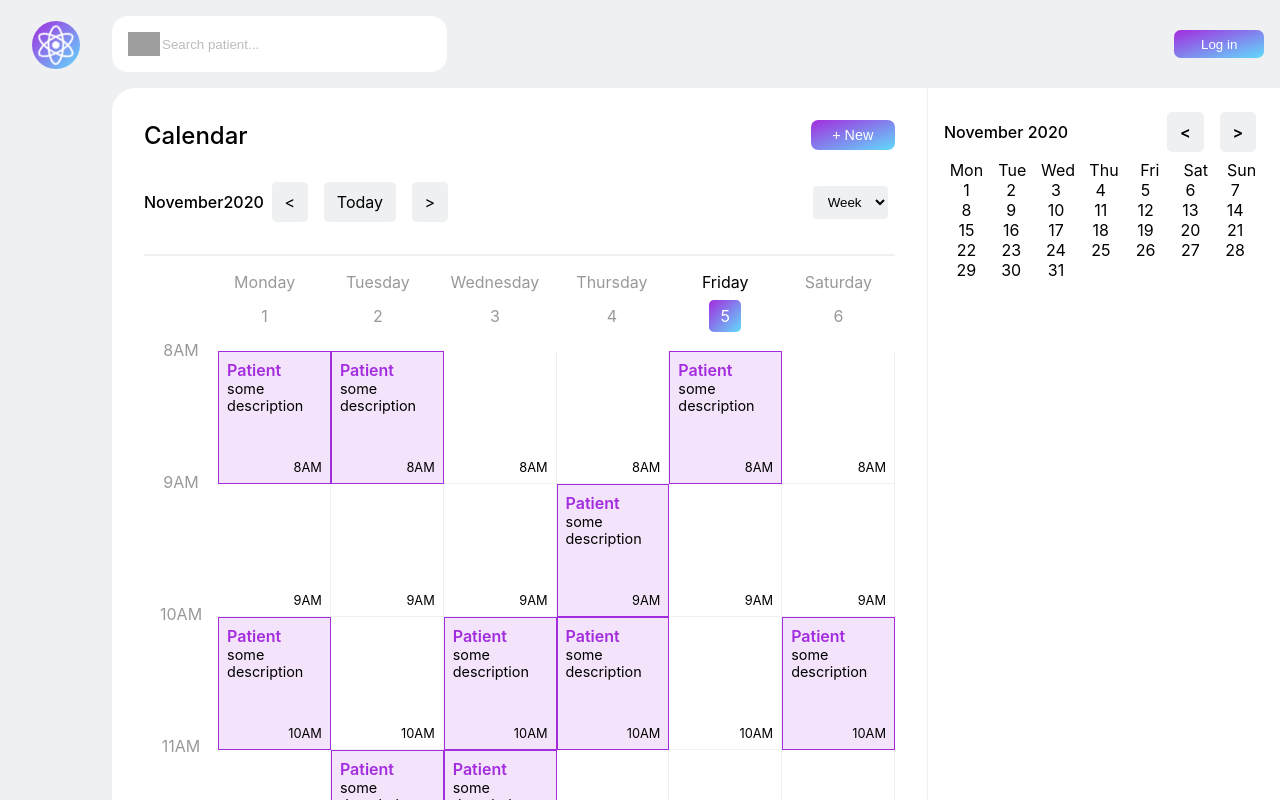
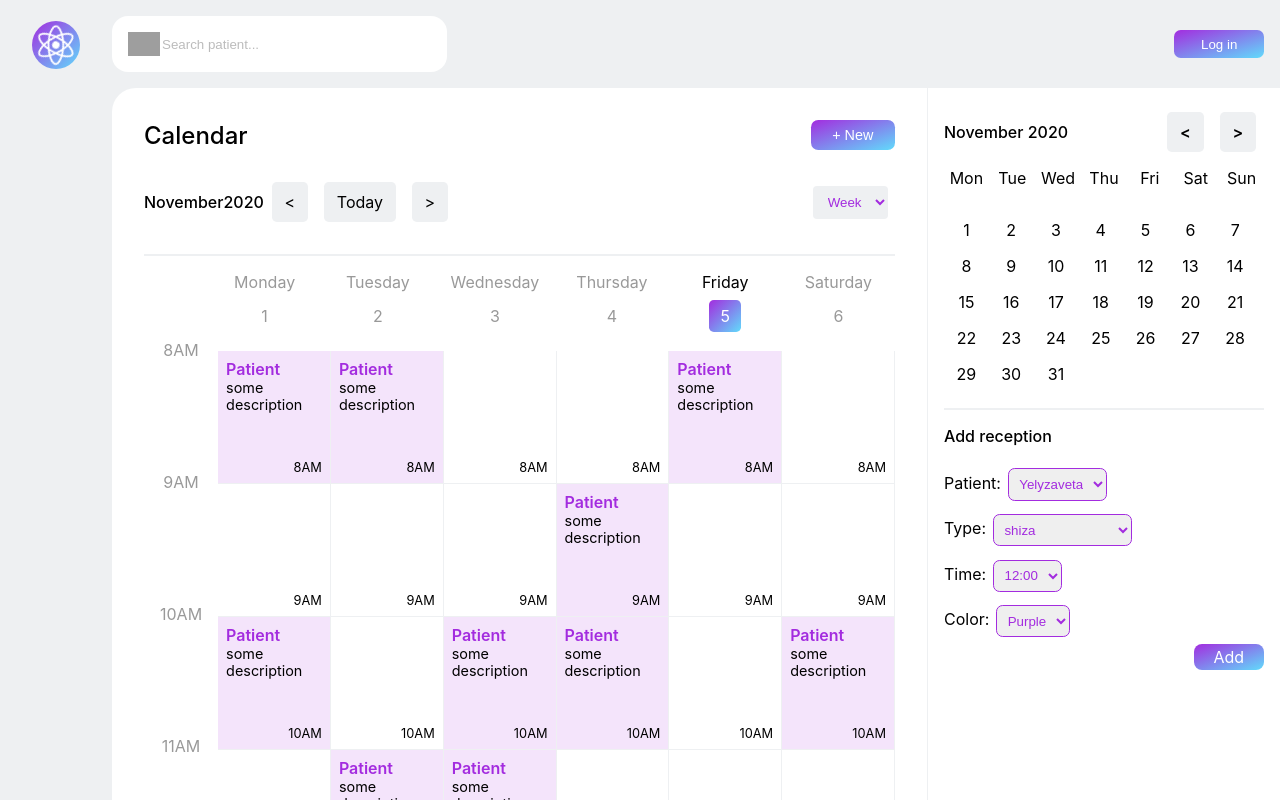
Before and after one commit to yelyzavetanov/clinic, a React (Create React App) app: page / in a window 1280 px wide. Shown: the top 800 px of the page. Built offline with nearby package versions, Linux system fonts and the light colour scheme; grey boxes are pictures that could not be loaded.

Commit message:
Create add reception form

```diff
--- a/src/components/Schedule/ScheduleTable/ScheduleColumn/ScheduleItem/ScheduleItem.module.css
+++ b/src/components/Schedule/ScheduleTable/ScheduleColumn/ScheduleItem/ScheduleItem.module.css
@@ -9,11 +9,12 @@
     display: flex;
     flex-direction: column;
     justify-content: space-between;
+    /*margin: 0.2em;*/
 }
 
 .scheduleActiveItem {
     background: #a32cdf20;
-    border: #a32cdf 0.1em solid;
+    /*border: #a32cdf 0.1em solid;*/
     /*border-bottom: #a32cdf 0.1em solid;*/
     /*border-right: #a32cdf 0.1em solid;*/
 }
--- a/src/components/Sidebar/Calendar/CalendarWeek/CalendarWeek.module.css
+++ b/src/components/Sidebar/Calendar/CalendarWeek/CalendarWeek.module.css
@@ -1,5 +1,6 @@
 .calendarScale{
     display: flex;
     justify-content: space-between;
+    margin-bottom: 1em;
 
 }
--- a/src/components/Sidebar/Calendar/CalendarWeek/CalendarWeekDay/CalendarWeekDay.module.css
+++ b/src/components/Sidebar/Calendar/CalendarWeek/CalendarWeekDay/CalendarWeekDay.module.css
@@ -1,4 +1,5 @@
 .calendarWeekDay {
     /*color: #999999;*/
     width: 14%;
+    padding: 0.5em 0;
 }
--- /dev/null
+++ b/src/components/Sidebar/Recaption/AddReception.jsx
@@ -0,0 +1,54 @@
+import React from 'react';
+import s from "./AddReception.module.css";
+
+function AddReception() {
+    return (
+        <div className={s.addReception}>
+            <div className={s.titleReception}>
+                Add reception
+            </div>
+            <div className={s.contentReception}>
+                <div className={s.patient}>
+                    <span>Patient:</span>
+                    <select type="">
+                        <option>Yelyzaveta</option>
+                        <option>Vlad</option>
+                        <option>Nazar</option>
+                    </select>
+                </div>
+                <div className={s.type}>
+                    Type:
+                    <select type="">
+                        <option>shiza</option>
+                        <option>anxiety</option>
+                        <option>desn't know react</option>
+                    </select>
+                </div>
+                <div className={s.time}>
+                    Time:
+                    <select type="">
+                        <option>12:00</option>
+                        <option>12:30</option>
+                        <option>13:00</option>
+                    </select>
+                </div>
+                <div className={s.selectColor}>
+                    <span>Color:</span>
+                    <select type="">
+                        <option>Green</option>
+                        <option>Blue</option>
+                        <option selected={"true"}>Purple</option>
+                        <option>Red</option>
+                    </select>
+                </div>
+            </div>
+            <div className={s.buttonContainer}>
+                <div className={s.receptionButton}>Add</div>
+            </div>
+        </div>
+
+
+    )
+}
+
+export default AddReception;
--- /dev/null
+++ b/src/components/Sidebar/Recaption/AddReception.module.css
@@ -0,0 +1,41 @@
+.titleReception {
+    font-weight: 500;
+    display: flex;
+    justify-content: left;
+    margin-bottom: 1em;
+}
+
+.addReception {
+
+}
+
+.contentReception {
+    display: flex;
+    align-items: flex-start;
+    flex-direction: column;
+
+}
+
+.receptionButton {
+    /*margin-left: 14em;*/
+    /*margin-top: 0.5em;*/
+    padding: 0.2em;
+    border-radius: 0.5em;
+    color: #ffffff;
+    background: linear-gradient(to top left, #61dbfb, #a32cdf);
+    width: 4em;
+}
+
+.buttonContainer {
+        display: flex;
+    justify-content: flex-end;
+}
+
+select {
+    margin: 0.5em ;
+    /*margin-left : 0.5em;*/
+    padding: 0.5em;
+    border-radius: 0.5em;
+    color: #a32cdf;
+    border-color: #a32cdf;
+}
--- a/src/components/Sidebar/Sidebar.jsx
+++ b/src/components/Sidebar/Sidebar.jsx
@@ -1,11 +1,14 @@
 import React from "react";
 import s from "./Sidebar.module.css";
 import Calendar from "./Calendar/Calendar";
+import AddReception from "./Recaption/AddReception";
 
 function Sidebar() {
     return (
         <div className={s.sidebar}>
             <Calendar/>
+            <div className={s.receptionLine}></div>
+            <AddReception/>
         </div>
     )
 }
--- a/src/components/Sidebar/Sidebar.module.css
+++ b/src/components/Sidebar/Sidebar.module.css
@@ -8,3 +8,10 @@
         display: none;
     }
 }
+
+.receptionLine {
+    width: 100%;
+    height: 0.1em;
+    background-color: #eef0f2;
+    margin: 1em 0;
+}
```
